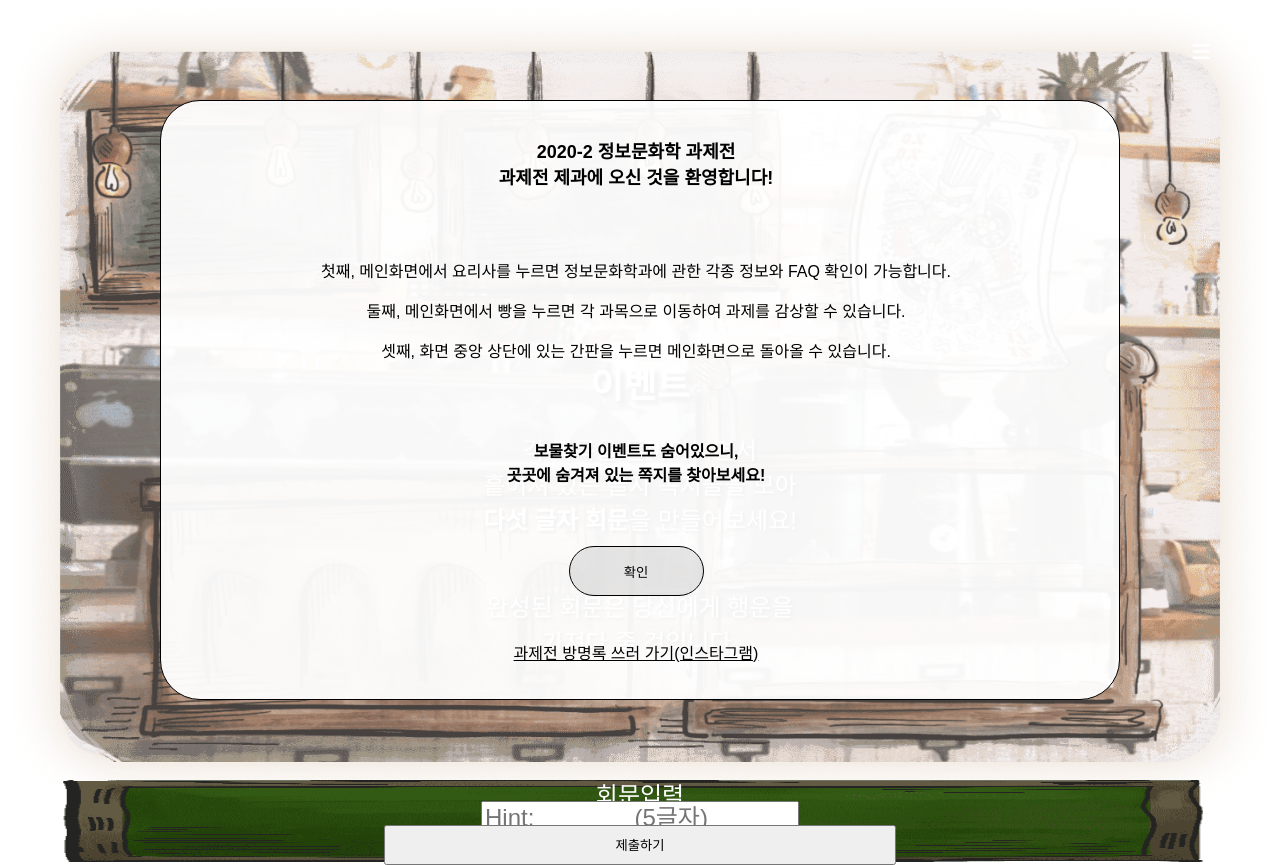
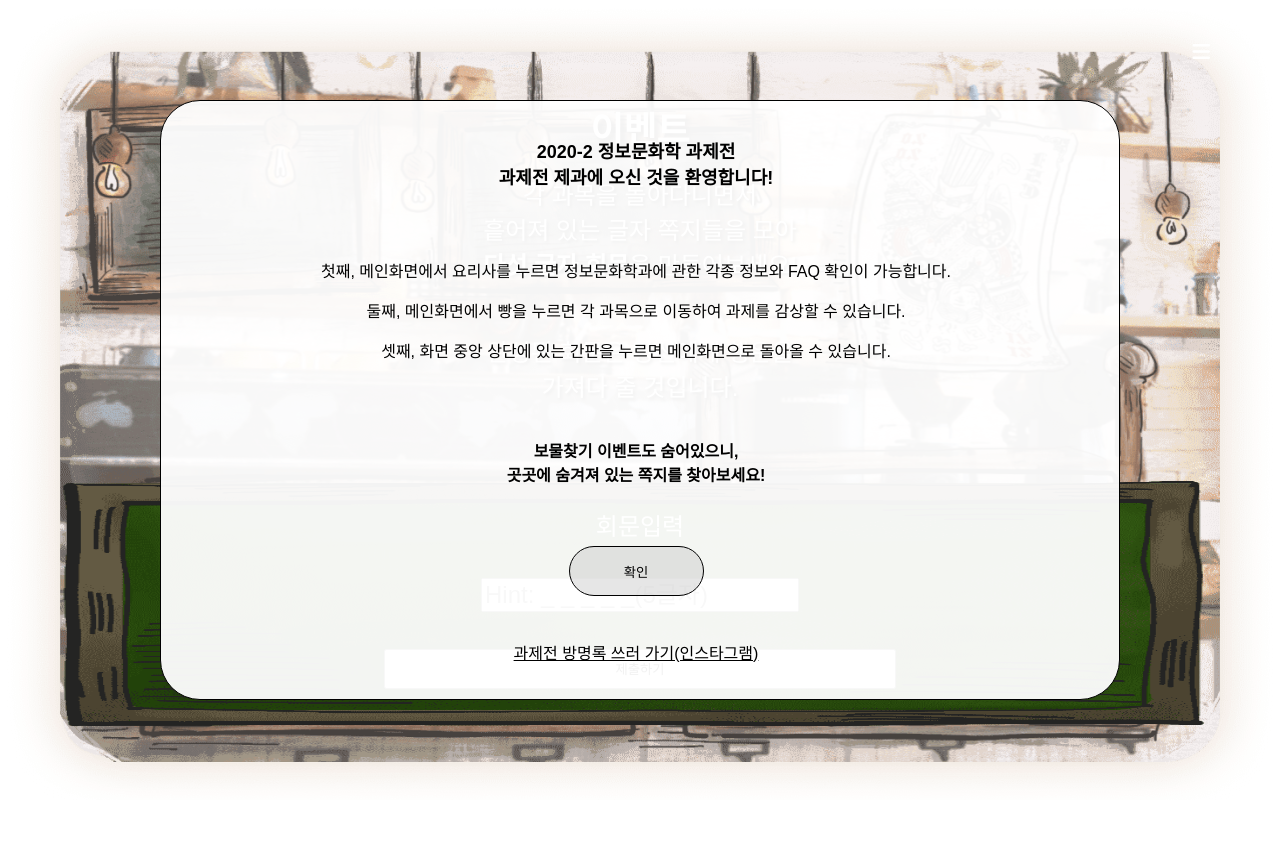
Before and after one commit to isc-exhibition/exhibition-web, a React (Create React App) app: page /event in a window 1280 px wide. After the commit the page ends 800 px from the top, so only its background shows below. Built offline with nearby package versions, Linux system fonts and the light colour scheme.

Commit message:
:art: scroll problem not fixed

```diff
--- a/src/pages/EventPage/EventPage.module.scss
+++ b/src/pages/EventPage/EventPage.module.scss
@@ -10,6 +10,7 @@
     background-size: cover;
     background-repeat: no-repeat;
     background-position: center;
+    margin : 0;
 
     display: flex;
     flex-direction: column;
@@ -17,14 +18,13 @@
 }
 
 .TextContainer{
-    height: 50vh;
+    height: 40vh;
     width: 100vw;
     text-align: center;
 
 }
 
 .EventTitle {
-    margin-bottom: 30px;
     text-align: center;
     color: white;
     font-weight: bold;
@@ -52,11 +52,12 @@ text-shadow: 2px 2px 3px black;
 
 .EventBoard {
     background-image: url(./assets/Event_board.png);
-    height: 29vh;
+    height: 30vh;
     width: 100vw;
     background-size: 100% 100%;
     background-repeat: no-repeat;
     background-position: center;
+    margin :0;
 
 
     display: flex;
@@ -66,13 +67,12 @@ text-shadow: 2px 2px 3px black;
 }
 
 .BoardTitle{
-    font-size: 1.5rem;
-    margin : 5px 0px -10px 0px;
+    font-size: 1.2rem;
+    margin: 0px;
     color: white;
 }
 
 .EventButton {
-    margin-top: -10px;
     height: 5vh;
     width: 40vw;
 }
--- a/src/pages/EventPage/EventPage.tsx
+++ b/src/pages/EventPage/EventPage.tsx
@@ -26,11 +26,11 @@ function EventPage() {
             <br />
             가져다 줄 것입니다.
           </p>
-          <div className={styles.EventBoard}>
-            <p className={styles.BoardTitle}>회문입력</p>
-            <input type="text" name="EventAnswer" placeholder="Hint: _ _ _ _ _(5글자)" />
-            <button className={styles.EventButton} name="EventButton" type="button">제출하기</button>
-          </div>
+        </div>
+        <div className={styles.EventBoard}>
+          <p className={styles.BoardTitle}>회문입력</p>
+          <input type="text" name="EventAnswer" placeholder="Hint: _ _ _ _ _(5글자)" />
+          <button className={styles.EventButton} name="EventButton" type="button">제출하기</button>
         </div>
       </div>
       <Navbar />
```
